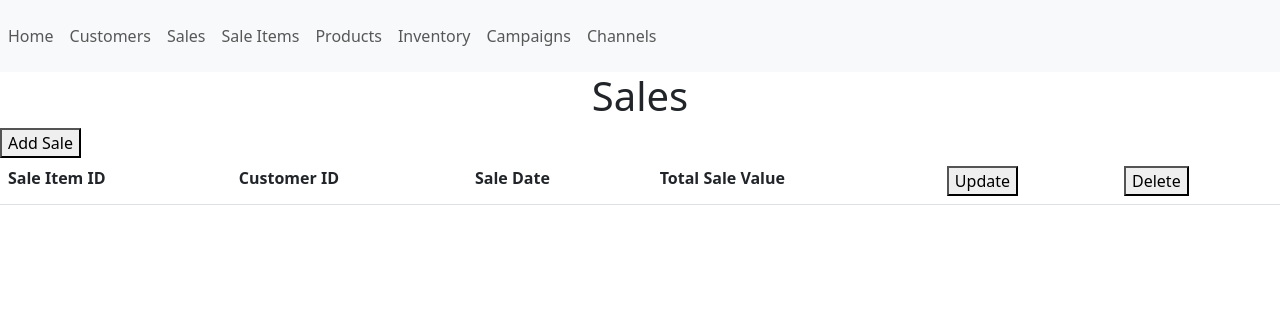
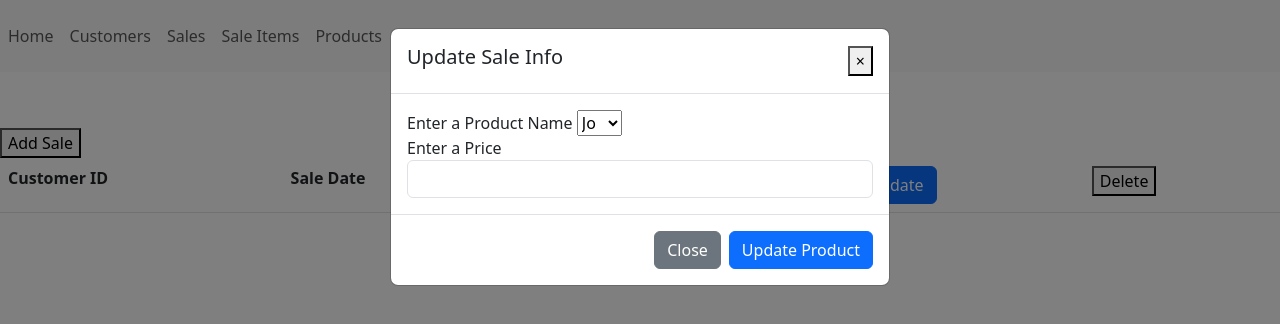
Before and after one commit to justinstoner2/CS340_DB_Website, a website: page sales.html in a window 1280 px wide. Both pictures are taken after a click on the button "Update". Drawn offline with nearby package versions, Linux system fonts and the light colour scheme.

Commit message:
Added more modals

```diff
--- a/package.json
+++ b/package.json
@@ -1,5 +1,6 @@
 {
   "dependencies": {
-    "bootstrap": "^5.3.0"
+    "bootstrap": "^5.3.0",
+    "express": "^4.18.2"
   }
 }
--- a/sales.html
+++ b/sales.html
@@ -7,6 +7,9 @@
     <link href="https://cdn.jsdelivr.net/npm/bootstrap@5.3.0/dist/css/bootstrap.min.css" rel="stylesheet"
         integrity="sha384-9ndCyUaIbzAi2FUVXJi0CjmCapSmO7SnpJef0486qhLnuZ2cdeRhO02iuK6FUUVM" crossorigin="anonymous">
     <link href="styles.css" rel="stylesheet">
+    <script src="https://ajax.googleapis.com/ajax/libs/jquery/3.5.1/jquery.min.js"></script>
+    <script src="https://cdnjs.cloudflare.com/ajax/libs/popper.js/1.16.0/umd/popper.min.js"></script>
+    <script src="https://maxcdn.bootstrapcdn.com/bootstrap/4.5.2/js/bootstrap.min.js"></script>
     <title>Customers</title>
 </head>
 <nav class="navbar navbar-expand-lg navbar-light bg-light">
@@ -29,14 +32,41 @@
     <button>Add Sale</button>
     <table class="table">
         <tr>
-            <th>Sale Item ID</th>
             <th>Customer ID</th>
             <th>Sale Date</th>
             <th>Total Sale Value</th>
-            <th><button>Update</button></th>
+            <th><button type="button" class="btn btn-primary" data-toggle="modal"
+                    data-target="#UpdateSaleModal">Update</button></th>
             <th><button>Delete</button></th>
         </tr>
     </table>
+    <div id="UpdateSaleModal" class="modal fade" tabindex="-1" role="dialog">
+        <div class="modal-dialog" role="document">
+            <div class="modal-content">
+                <div class="modal-header">
+                    <h5>Update Sale Info</h5>
+                    <button type="button" class="close" data-dismiss="modal" aria-label="Close">
+                        <span aria-hidden="true">&times;</span>
+                    </button>
+                </div>
+                <div class="modal-body">
+                    <label for="customer">Enter a Product Name</label>
+                    <select id="customer">
+                        <option value="1">Jo</option>
+                        <option value="2">Bo</option>
+                        <option value="3">Bill</option>
+                    </select>
+                    <br>
+                    <label for="saleDate">Enter a Price</label>
+                    <input type="dare" class="form-control" id="saleDate">
+                </div>
+                <div class="modal-footer">
+                    <button type="button" class="btn btn-secondary" data-dismiss="modal">Close</button>
+                    <button type="button" class="btn btn-primary">Update Product</button>
+                </div>
+            </div>
+        </div>
+    </div>
 </body>
 
 </html>
```
Also changed, not shown: app.js (+6 -5 lines), 1 other file.
